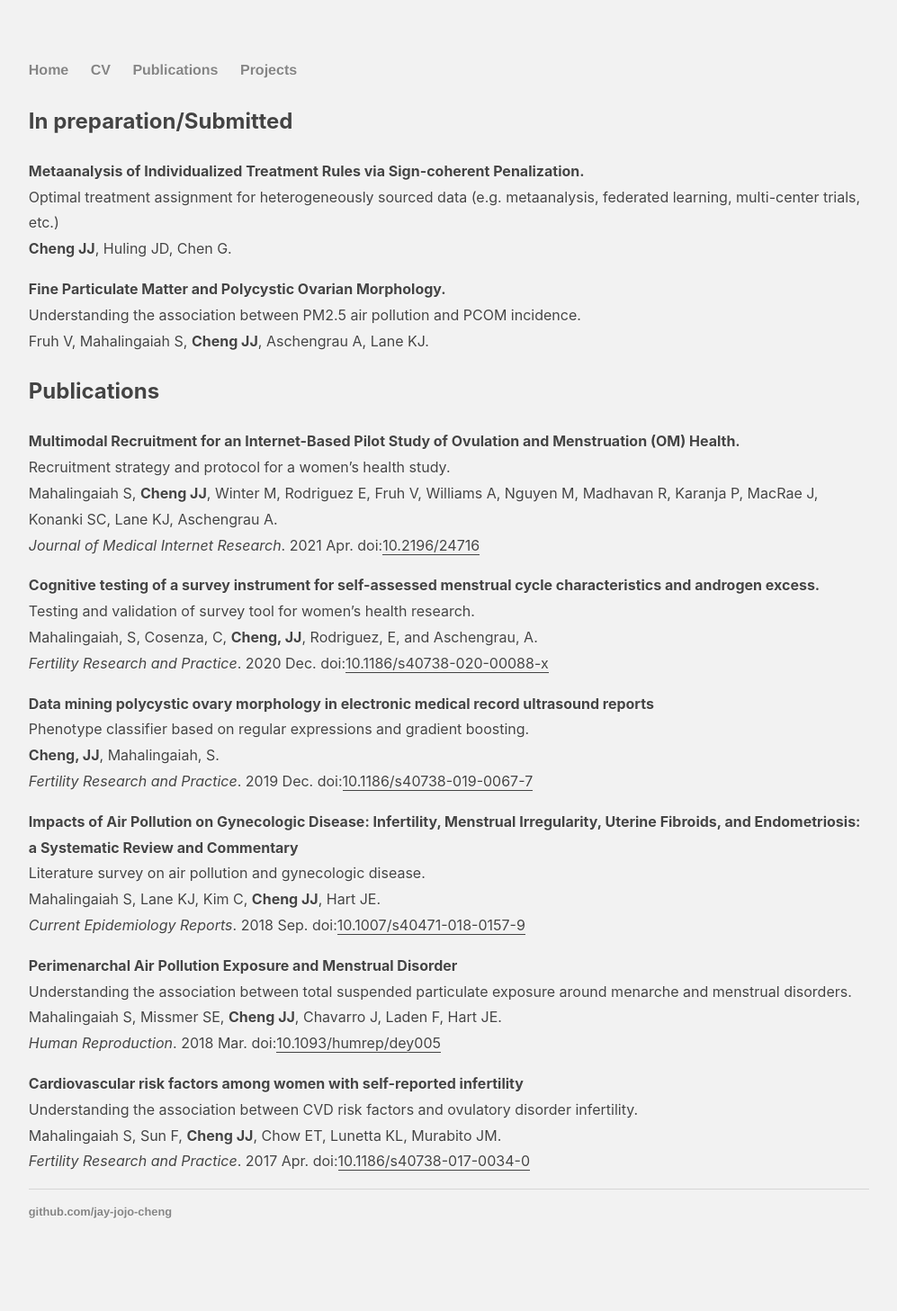
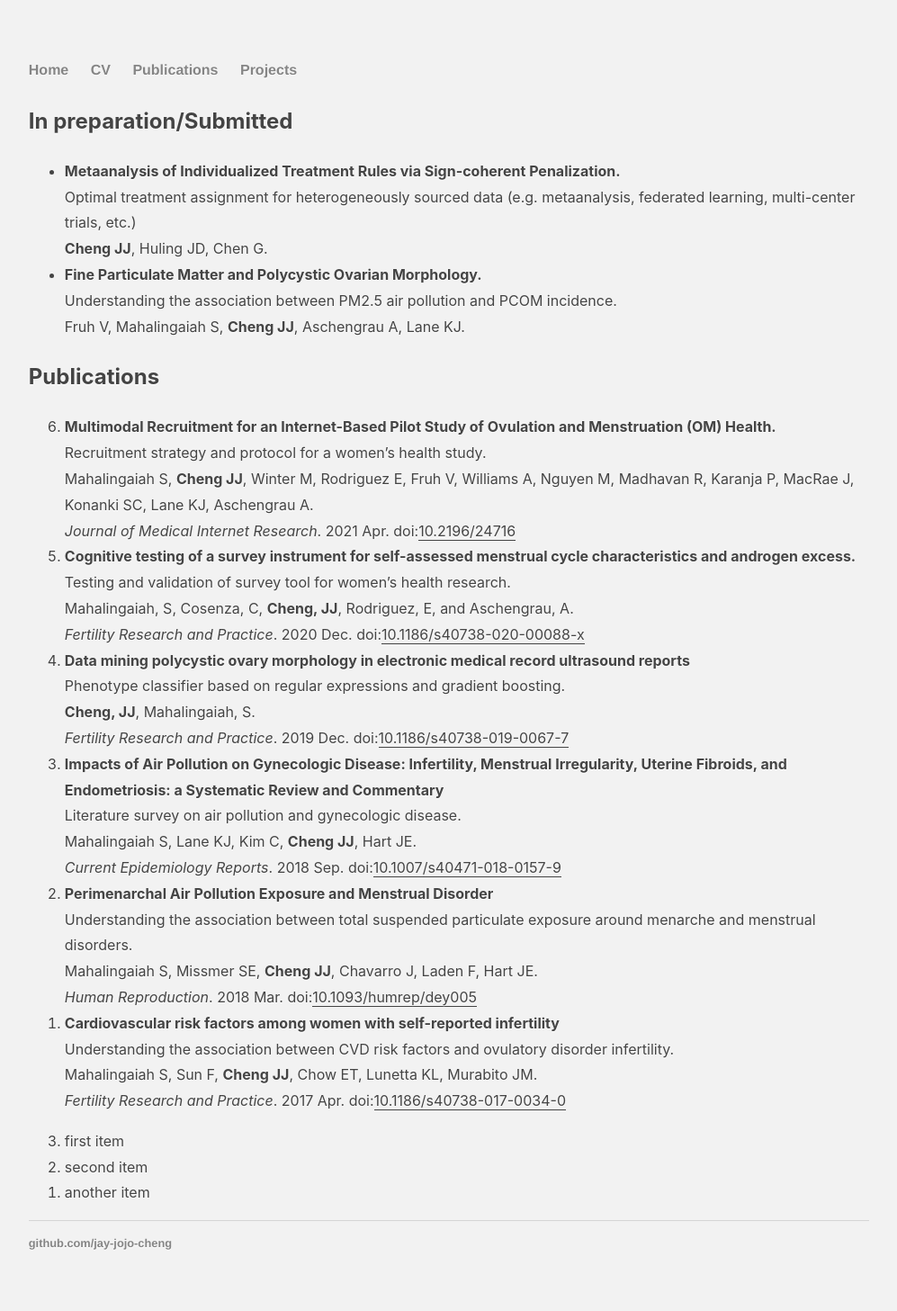
Before and after one commit to jay-jojo-cheng/jay-jojo-cheng.github.io, a Jekyll site: the page built from publications.md, in a window 1280 px wide. Shown: the whole page at 90% size, without its empty margins (141-1138 px from the left). Built offline with Jekyll 4.4.1, drawn with Linux system fonts in a browser that asks for light colours; before the commit the page ends 1422 px from its top, so only the background shows below that.

Commit message:
Update publications.md

```diff
--- a/publications.md
+++ b/publications.md
@@ -6,42 +6,42 @@ description: Jay Jojo Cheng's publications
 
 ## In preparation/Submitted
 
-**Metaanalysis of Individualized Treatment Rules via Sign-coherent Penalization.** <br>
-Optimal treatment assignment for heterogeneously sourced data (e.g. metaanalysis, federated learning, multi-center trials, etc.) <br>
-**Cheng JJ**, Huling JD, Chen G.
-
-**Fine Particulate Matter and Polycystic Ovarian Morphology.** <br>
-Understanding the association between PM2.5 air pollution and PCOM incidence. <br>
-Fruh V, Mahalingaiah S, **Cheng JJ**, Aschengrau A, Lane KJ.
+-   **Metaanalysis of Individualized Treatment Rules via Sign-coherent Penalization.** <br>
+    Optimal treatment assignment for heterogeneously sourced data (e.g. metaanalysis, federated learning, multi-center trials, etc.) <br>
+    **Cheng JJ**, Huling JD, Chen G.
+-   **Fine Particulate Matter and Polycystic Ovarian Morphology.** <br>
+    Understanding the association between PM2.5 air pollution and PCOM incidence. <br>
+    Fruh V, Mahalingaiah S, **Cheng JJ**, Aschengrau A, Lane KJ.
 
 ## Publications
 
-**Multimodal Recruitment for an Internet-Based Pilot Study of Ovulation and Menstruation (OM) Health.** <br>
-Recruitment strategy and protocol for a women's health study. <br>
-Mahalingaiah S, **Cheng JJ**, Winter M, Rodriguez E, Fruh V, Williams A, Nguyen M, Madhavan R, Karanja P, MacRae J, Konanki SC, Lane KJ, Aschengrau A. <br>
-*Journal of Medical Internet Research*. 2021 Apr. doi:[10.2196/24716](https://doi.org/10.2196/24716)
+1.  **Multimodal Recruitment for an Internet-Based Pilot Study of Ovulation and Menstruation (OM) Health.** <br>
+    Recruitment strategy and protocol for a women's health study. <br>
+    Mahalingaiah S, **Cheng JJ**, Winter M, Rodriguez E, Fruh V, Williams A, Nguyen M, Madhavan R, Karanja P, MacRae J, Konanki SC, Lane KJ, Aschengrau A. <br>
+    *Journal of Medical Internet Research*. 2021 Apr. doi:[10.2196/24716](https://doi.org/10.2196/24716)
+1.  **Cognitive testing of a survey instrument for self-assessed menstrual cycle characteristics and androgen excess.** <br>
+    Testing and validation of survey tool for women's health research. <br>
+    Mahalingaiah, S, Cosenza, C, **Cheng, JJ**, Rodriguez, E, and Aschengrau, A. <br>
+    *Fertility Research and Practice*. 2020 Dec. doi:[10.1186/s40738-020-00088-x](https://doi.org/10.1186/s40738-020-00088-x)
+1.  **Data mining polycystic ovary morphology in electronic medical record ultrasound reports** <br>
+    Phenotype classifier based on regular expressions and gradient boosting. <br>
+    **Cheng, JJ**, Mahalingaiah, S. <br>
+    *Fertility Research and Practice*. 2019 Dec. doi:[10.1186/s40738-019-0067-7](https://doi.org/10.1186/s40738-019-0067-7)
+1.  **Impacts of Air Pollution on Gynecologic Disease: Infertility, Menstrual Irregularity, Uterine Fibroids, and Endometriosis: a Systematic Review and Commentary** <br>
+    Literature survey on air pollution and gynecologic disease. <br>
+    Mahalingaiah S, Lane KJ, Kim C, **Cheng JJ**, Hart JE. <br>
+    *Current Epidemiology Reports*. 2018 Sep. doi:[10.1007/s40471-018-0157-9](https://doi.org/10.1007/s40471-018-0157-9)
+1.  **Perimenarchal Air Pollution Exposure and Menstrual Disorder** <br>
+    Understanding the association between total suspended particulate exposure around menarche and menstrual disorders. <br>
+    Mahalingaiah S, Missmer SE, **Cheng JJ**, Chavarro J, Laden F, Hart JE. <br>
+    *Human Reproduction*. 2018 Mar. doi:[10.1093/humrep/dey005](https://doi.org/10.1093/humrep/dey005)
+1.  **Cardiovascular risk factors among women with self-reported infertility** <br>
+    Understanding the association between CVD risk factors and ovulatory disorder infertility. <br>
+    Mahalingaiah S, Sun F, **Cheng JJ**, Chow ET, Lunetta KL, Murabito JM. <br>
+    *Fertility Research and Practice*. 2017 Apr. doi:[10.1186/s40738-017-0034-0](https://doi.org/10.1186/s40738-017-0034-0)
+{: reversed="reversed"}
 
-**Cognitive testing of a survey instrument for self-assessed menstrual cycle characteristics and androgen excess.** <br>
-Testing and validation of survey tool for women's health research. <br>
-Mahalingaiah, S, Cosenza, C, **Cheng, JJ**, Rodriguez, E, and Aschengrau, A. <br>
-*Fertility Research and Practice*. 2020 Dec. doi:[10.1186/s40738-020-00088-x](https://doi.org/10.1186/s40738-020-00088-x)
-
-**Data mining polycystic ovary morphology in electronic medical record ultrasound reports** <br>
-Phenotype classifier based on regular expressions and gradient boosting. <br>
-**Cheng, JJ**, Mahalingaiah, S. <br>
-*Fertility Research and Practice*. 2019 Dec. doi:[10.1186/s40738-019-0067-7](https://doi.org/10.1186/s40738-019-0067-7)
-
-**Impacts of Air Pollution on Gynecologic Disease: Infertility, Menstrual Irregularity, Uterine Fibroids, and Endometriosis: a Systematic Review and Commentary** <br>
-Literature survey on air pollution and gynecologic disease. <br>
-Mahalingaiah S, Lane KJ, Kim C, **Cheng JJ**, Hart JE. <br>
-*Current Epidemiology Reports*. 2018 Sep. doi:[10.1007/s40471-018-0157-9](https://doi.org/10.1007/s40471-018-0157-9)
-
-**Perimenarchal Air Pollution Exposure and Menstrual Disorder** <br>
-Understanding the association between total suspended particulate exposure around menarche and menstrual disorders. <br>
-Mahalingaiah S, Missmer SE, **Cheng JJ**, Chavarro J, Laden F, Hart JE. <br>
-*Human Reproduction*. 2018 Mar. doi:[10.1093/humrep/dey005](https://doi.org/10.1093/humrep/dey005)
-
-**Cardiovascular risk factors among women with self-reported infertility** <br>
-Understanding the association between CVD risk factors and ovulatory disorder infertility. <br>
-Mahalingaiah S, Sun F, **Cheng JJ**, Chow ET, Lunetta KL, Murabito JM. <br>
-*Fertility Research and Practice*. 2017 Apr. doi:[10.1186/s40738-017-0034-0](https://doi.org/10.1186/s40738-017-0034-0)
+0.  first item
+0.  second item
+0.  another item
+{: reversed="reversed"}
```
